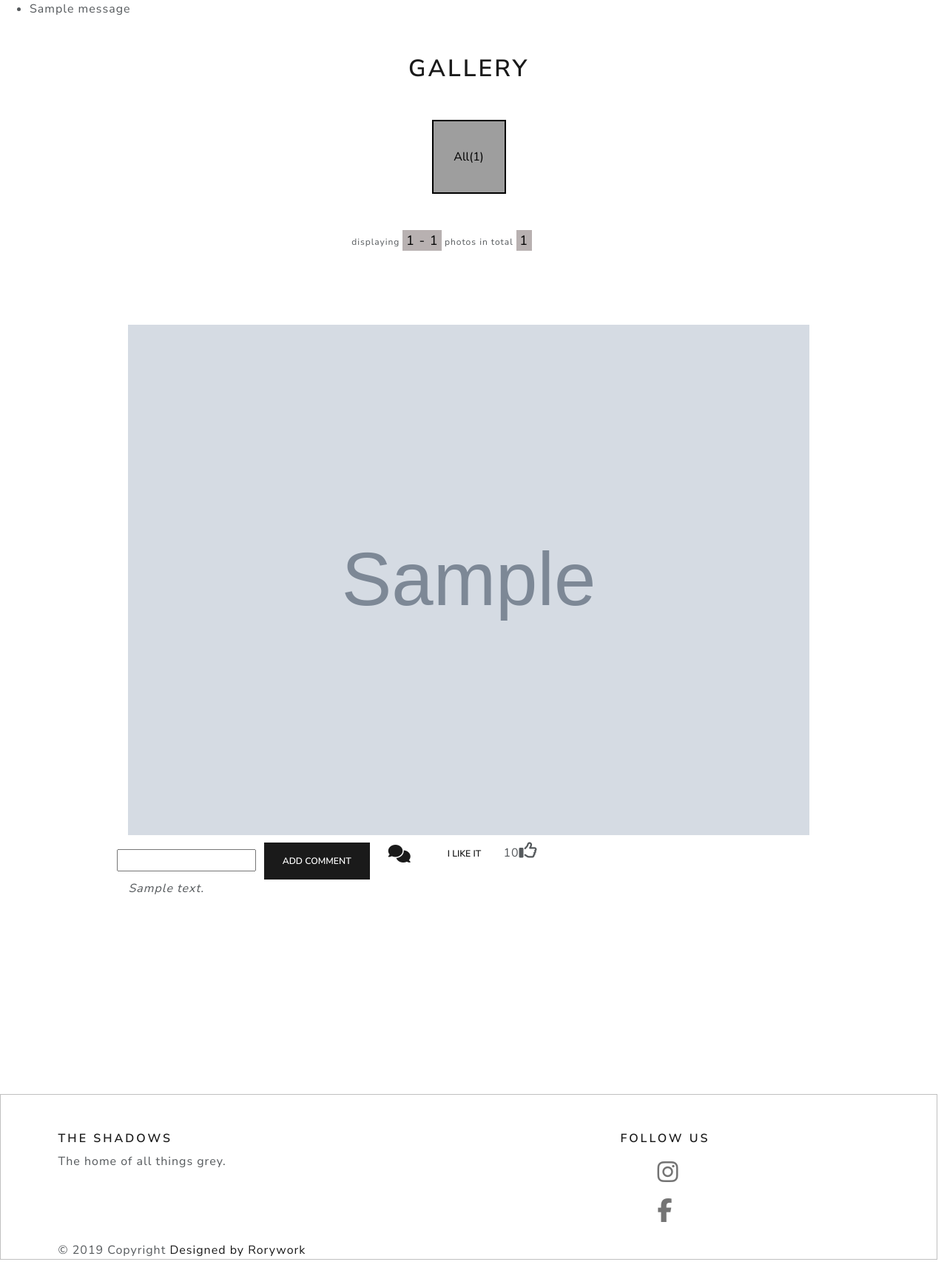
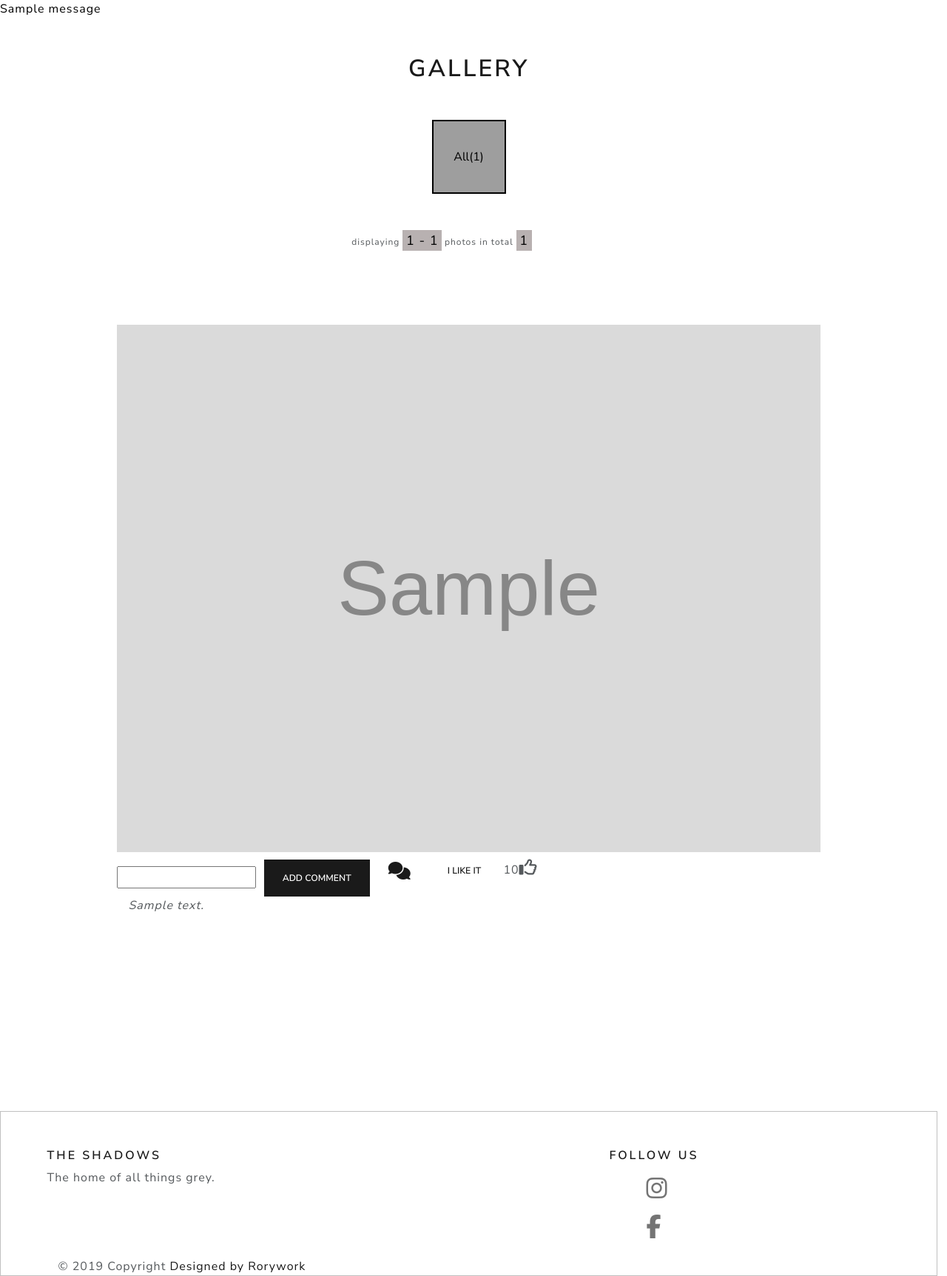
Before and after one commit to Rorywork/The-Shadows, a Flask app: page /showphotos in a window 1280 px wide. Shown: the part 121-1846 px from the top of the page at 74% size. Before the commit the page ends 1824 px from the top, so only its background shows below. Run offline with Flask 2, Linux system fonts and the light colour scheme; grey boxes marked "Sample" are stand-in pictures; one stand-in notice (Sample message) is shown; a database or web service that is not in the repository returns one stand-in record (values such as "Sample title"); data that the repository does not hold is empty; some libraries are stand-ins or nearby versions; grey boxes are pictures that could not be loaded.

Commit message:
Updated flash message with styling

```diff
--- a/app.py
+++ b/app.py
@@ -65,7 +65,7 @@ def create():
         pagination = Pagination(page=page, per_page=5, total=allphotos.count(),
                                 search=SEARCH, record_name='photos', bs_version=BS_VERSION,
                                 css_framework='bootstrap', show_single_page=False)
-
+        flash("The photo was uploaded to the site.", 'success')
     return render_template('showphotos.html', photos=allphotos, pagination=pagination)
 
 
@@ -254,6 +254,7 @@ def login():
                 session['logged_in'] = True
                 session['username'] = username
 
+                flash('You are now logged in', 'success')
                 return redirect(url_for('showphotos'))
             else:
                 error = 'Invalid Login'
@@ -270,6 +271,7 @@ def login():
 @APP.route('/logout')
 def logout():
     """Used to logout of the site"""
+    flash('You are now logged out', 'success')
     session.clear()
     return redirect(url_for('login'))
 
--- a/static/css/style.css
+++ b/static/css/style.css
@@ -105,6 +105,8 @@ label {
     display: block;
     width: 100%;
     height: auto;
+    -webkit-filter: grayscale(100%);
+            filter: grayscale(100%);
 }
 
 .overlay {
@@ -119,6 +121,10 @@ label {
     -webkit-transition: .5s ease;
     transition: .5s ease;
     background-color: rgba(0, 0, 0, 0.8);
+}
+
+.col-12{
+    padding: 0px;
 }
 
 .container-overlay:hover .overlay {
@@ -255,6 +261,10 @@ label {
 
 .success {
     list-style: none;
+    color: black;
+}
+
+.error {
+    list-style: none;
     color: red;
-    background-color: grey;
 }
--- a/templates/layout.html
+++ b/templates/layout.html
@@ -19,13 +19,11 @@
 
   </header>
 
-  {% with messages = get_flashed_messages() %}
+  {% with messages = get_flashed_messages(with_categories=true) %}
   {% if messages %}
-  <ul class=flashes>
-    {% for message in messages %}
-    <li>{{ message }}</li>
+    {% for category, message in messages %}
+    <div class="{{ category }}">{{ message }}</div>
     {% endfor %}
-  </ul>
   {% endif %}
   {% endwith %}
 
```
